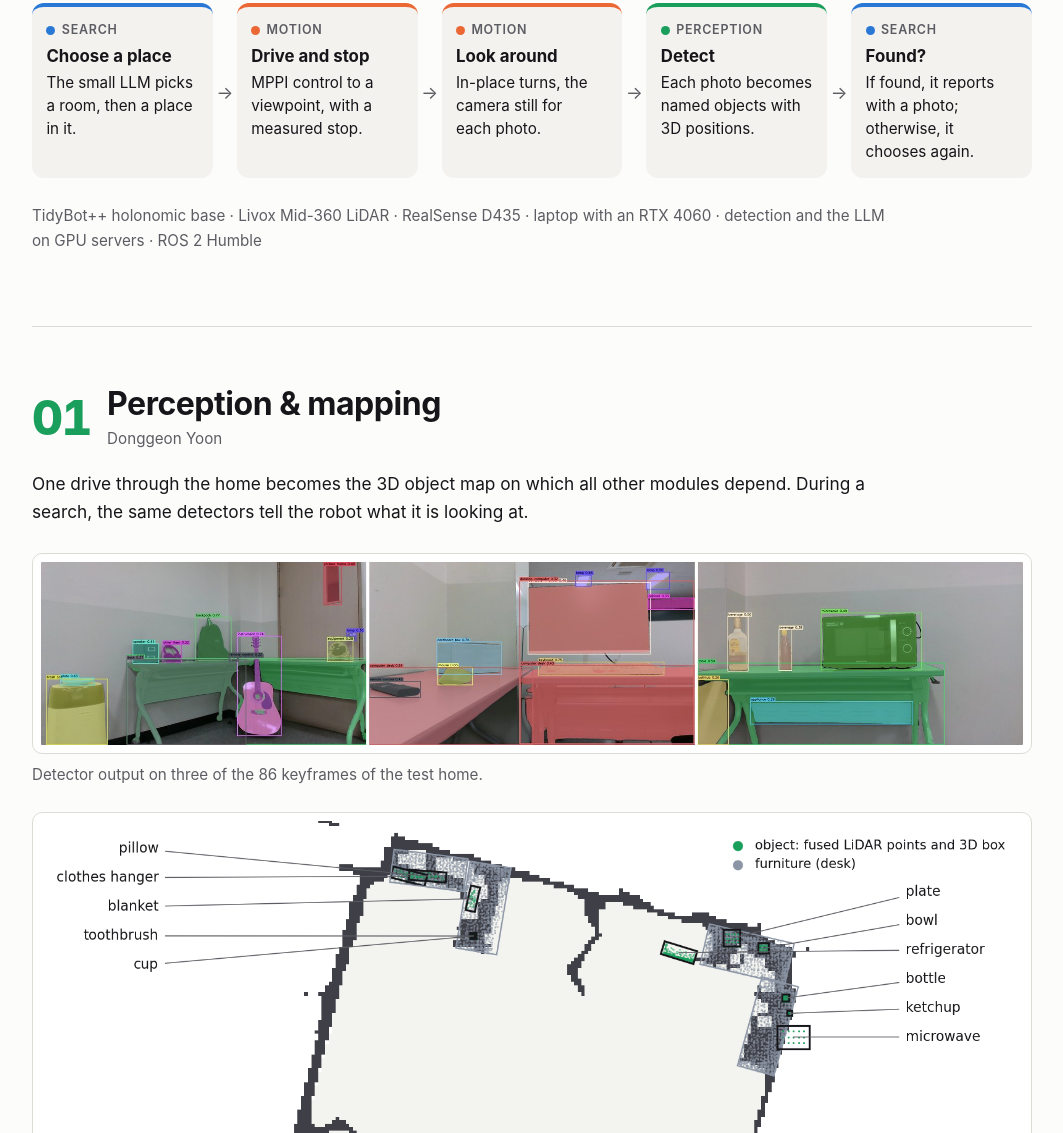
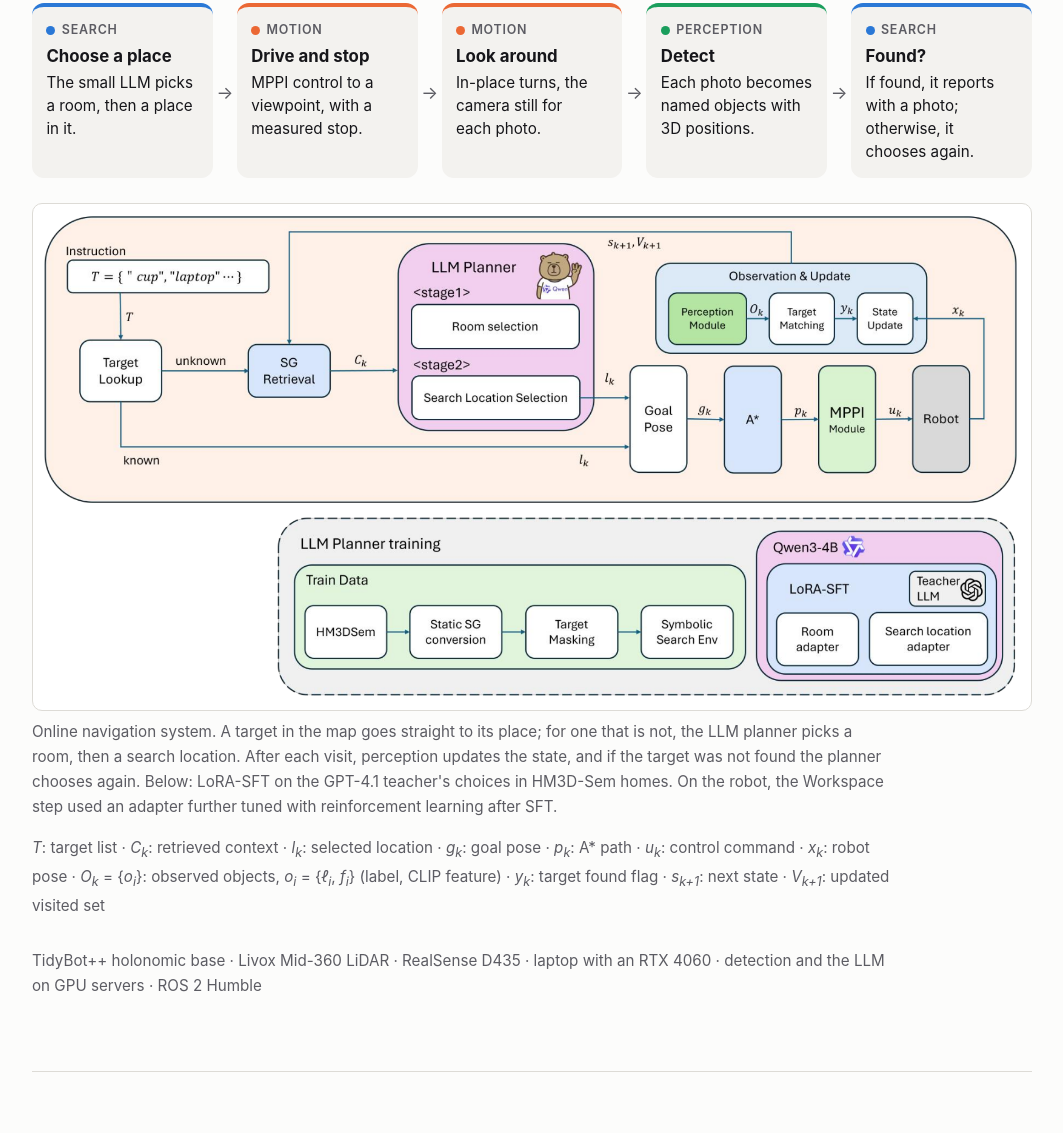
Before and after one commit to robotjdals/AtHOME-object-search, a plain HTML site: page docs/index.html in a window 1280 px wide. Shown: the part 2664-3797 px from the top of the page, without its empty margins (108-1171 px from the left). Drawn offline with Linux system fonts and the light colour scheme.

Commit message:
Project page: online navigation system figure with English notation in How it works

```diff
--- a/docs/index.html
+++ b/docs/index.html
@@ -92,6 +92,11 @@
     <li data-m="perception"><span class="tag" data-ko="Perception">Perception</span><strong data-ko="검출">Detect</strong><p data-ko="사진 한 장이 이름과 3D 위치를 가진 물체들로 바뀝니다.">Each photo becomes named objects with 3D positions.</p></li>
     <li data-m="search"><span class="tag" data-ko="Search">Search</span><strong data-ko="찾았는지 확인">Found?</strong><p data-ko="발견하면 사진과 함께 보고하고, 발견하지 못하면 장소를 다시 선택합니다.">If found, it reports with a photo; otherwise, it chooses again.</p></li>
   </ol>
+  <figure class="figure-card scroll">
+    <img src="assets/online_system.png" alt="Online navigation system: a known target goes to its goal pose; an unknown target goes through scene graph retrieval and the two-stage LLM planner; A* and MPPI drive the robot; perception, target matching and state update return the next state to the planner. Below, planner training from HM3D-Sem." data-ko-alt="온라인 탐색 시스템: 지도에 있는 목표는 Goal Pose로 바로 가고, 없는 목표는 Scene Graph 조회와 두 단계 LLM Planner를 거칩니다. A*와 MPPI가 로봇을 움직이고, Perception, Target Matching, State Update가 다음 상태를 Planner에 돌려줍니다. 아래는 HM3D-Sem으로 하는 Planner 학습입니다." width="1620" height="808" loading="lazy">
+    <figcaption data-ko="온라인 탐색 시스템. 지도에 있는 목표는 해당 장소로 바로 가고, 없는 목표는 LLM Planner가 방을 고른 뒤 탐색 장소를 고릅니다. 방문마다 Perception 결과로 상태를 갱신하고, 찾지 못하면 Planner가 다시 선택합니다. 아래는 HM3D-Sem에서 GPT-4.1 Teacher의 선택으로 하는 LoRA-SFT 학습입니다. 실제 로봇에서는 Workspace 단계에 SFT 이후 강화학습으로 추가 학습한 어댑터를 사용했습니다.">Online navigation system. A target in the map goes straight to its place; for one that is not, the LLM planner picks a room, then a search location. After each visit, perception updates the state, and if the target was not found the planner chooses again. Below: LoRA-SFT on the GPT-4.1 teacher's choices in HM3D-Sem homes. On the robot, the Workspace step used an adapter further tuned with reinforcement learning after SFT.</figcaption>
+    <p class="note notation"><i>T</i>: target list · <i>C<sub>k</sub></i>: retrieved context · <i>l<sub>k</sub></i>: selected location · <i>g<sub>k</sub></i>: goal pose · <i>p<sub>k</sub></i>: A* path · <i>u<sub>k</sub></i>: control command · <i>x<sub>k</sub></i>: robot pose · <i>O<sub>k</sub></i> = {<i>o<sub>i</sub></i>}: observed objects, <i>o<sub>i</sub></i> = {<i>ℓ<sub>i</sub></i>, <i>f<sub>i</sub></i>} (label, CLIP feature) · <i>y<sub>k</sub></i>: target found flag · <i>s<sub>k+1</sub></i>: next state · <i>V<sub>k+1</sub></i>: updated visited set</p>
+  </figure>
   <p class="note" data-ko="TidyBot++ holonomic 베이스 · Livox Mid-360 LiDAR · RealSense D435 · &lt;span class=&quot;nb&quot;&gt;RTX 4060&lt;/span&gt; 노트북 · 검출과 LLM은 GPU 서버 · ROS 2 Humble">TidyBot++ holonomic base · Livox Mid-360 LiDAR · RealSense D435 · laptop with an <span class="nb">RTX 4060</span> · detection and the LLM on GPU servers · ROS 2 Humble</p>
 </section>
 
```
Also changed, not shown: docs/assets/online_system.png (added).
